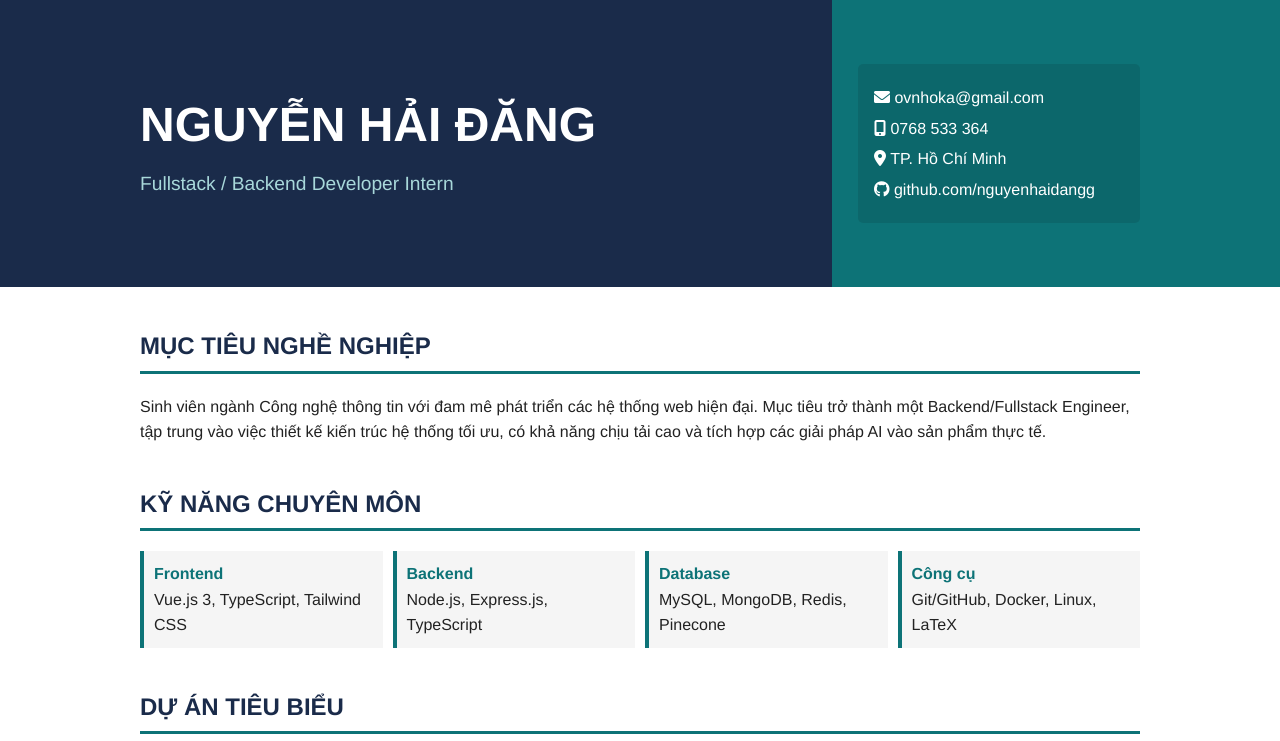
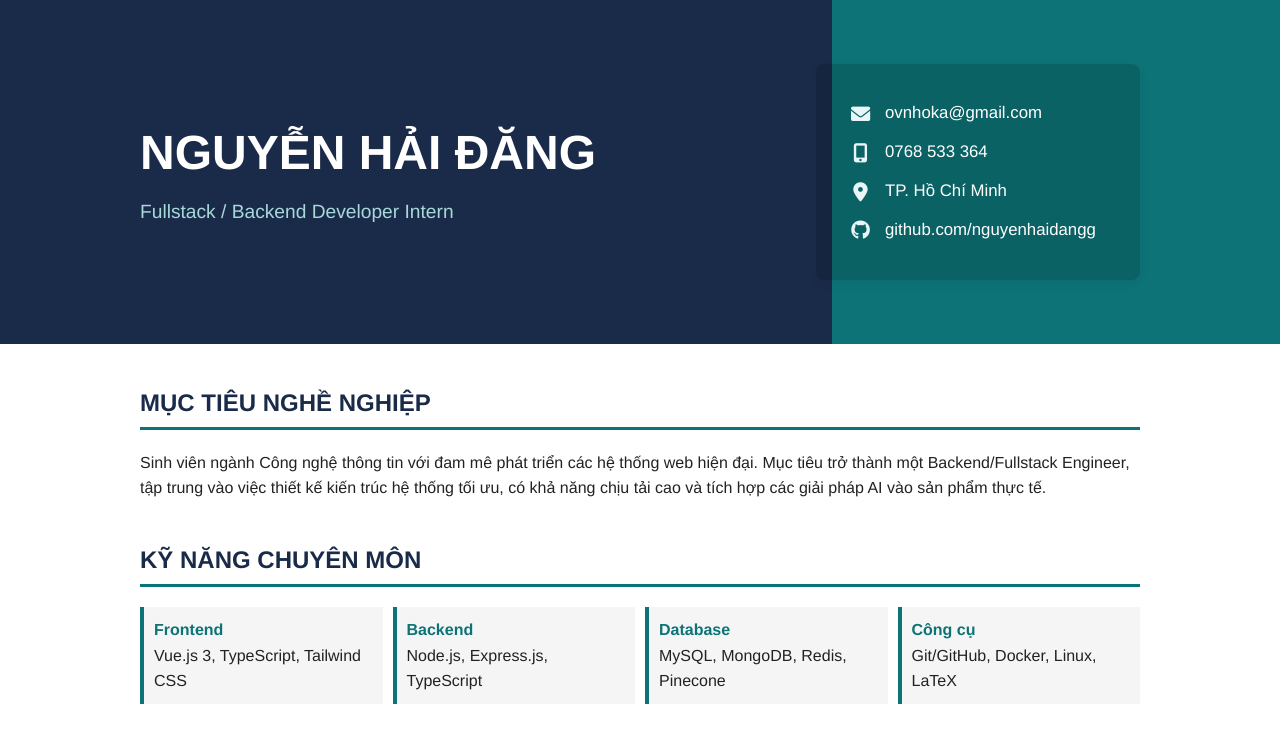
Before and after one commit to nguyenhaidangg/nguyenhaidangg.github.io, a plain HTML site: page index.html in a window 1280 px wide. Shown: the top 741 px of the page. Drawn offline with Linux system fonts and the light colour scheme.

Commit message:
Update index.html

```diff
--- a/index.html
+++ b/index.html
@@ -53,18 +53,35 @@
             margin: 5px 0 0 0;
         }
 
+        /* CHỈNH LẠI KHUNG LIÊN HỆ CHO THẲNG TẮP VÀ ĐẸP MẮT */
         .header-contact {
-            background: rgba(0,0,0,0.1);
-            padding: 1rem;
-            border-radius: 5px;
-            min-width: 250px;
+            background: rgba(0,0,0,0.15);
+            padding: 1.5rem 2rem;
+            border-radius: 8px;
+            min-width: 260px;
+            box-shadow: 0 4px 10px rgba(0,0,0,0.05);
         }
 
-        .header-contact a {
+        .header-contact a, .header-contact span {
             color: white;
             text-decoration: none;
-            display: block;
-            margin: 5px 0;
+            display: flex;
+            align-items: center;
+            margin: 12px 0;
+            font-size: 1.05rem;
+        }
+
+        .header-contact a:hover {
+            color: var(--light-teal);
+        }
+
+        /* Khóa cứng độ rộng icon để chữ thẳng hàng */
+        .header-contact i {
+            width: 25px;
+            font-size: 1.2rem;
+            text-align: center;
+            margin-right: 12px;
+            color: var(--light-teal);
         }
 
         /* Section Layout */
@@ -181,7 +198,7 @@
         @media (max-width: 768px) {
             header { background: var(--navy); }
             .header-info h1 { font-size: 2rem; }
-            .header-contact { margin-top: 1rem; width: 100%; }
+            .header-contact { margin-top: 1rem; width: 100%; box-sizing: border-box; }
         }
     </style>
 </head>
@@ -196,8 +213,8 @@
         <div class="header-contact">
             <a href="mailto:ovnhoka@gmail.com"><i class="fas fa-envelope"></i> ovnhoka@gmail.com</a>
             <a href="tel:0768533364"><i class="fas fa-mobile-alt"></i> 0768 533 364</a>
-            <a><i class="fas fa-map-marker-alt"></i> TP. Hồ Chí Minh</a>
-            <a href="https://github.com/nguyenhaidangg"><i class="fab fa-github"></i> github.com/nguyenhaidangg</a>
+            <span><i class="fas fa-map-marker-alt"></i> TP. Hồ Chí Minh</span>
+            <a href="https://github.com/nguyenhaidangg" target="_blank"><i class="fab fa-github"></i> github.com/nguyenhaidangg</a>
         </div>
     </div>
 </header>
@@ -231,7 +248,9 @@
             <li>Tích hợp Gemini API và Vector DB Pinecone để xây dựng luồng AI Matching.</li>
             <li>Triển khai hệ thống Chat Real-time đa luồng sử dụng Socket.io/WebSockets.</li>
         </ul>
-    </div> <div class="project-card">
+    </div>
+
+    <div class="project-card">
         <div class="project-header">
             <h3>Fashion Shop - Sàn thương mại điện tử đa người dùng</h3>
             <span class="project-date">10/2025 -- 12/2025</span>
```
